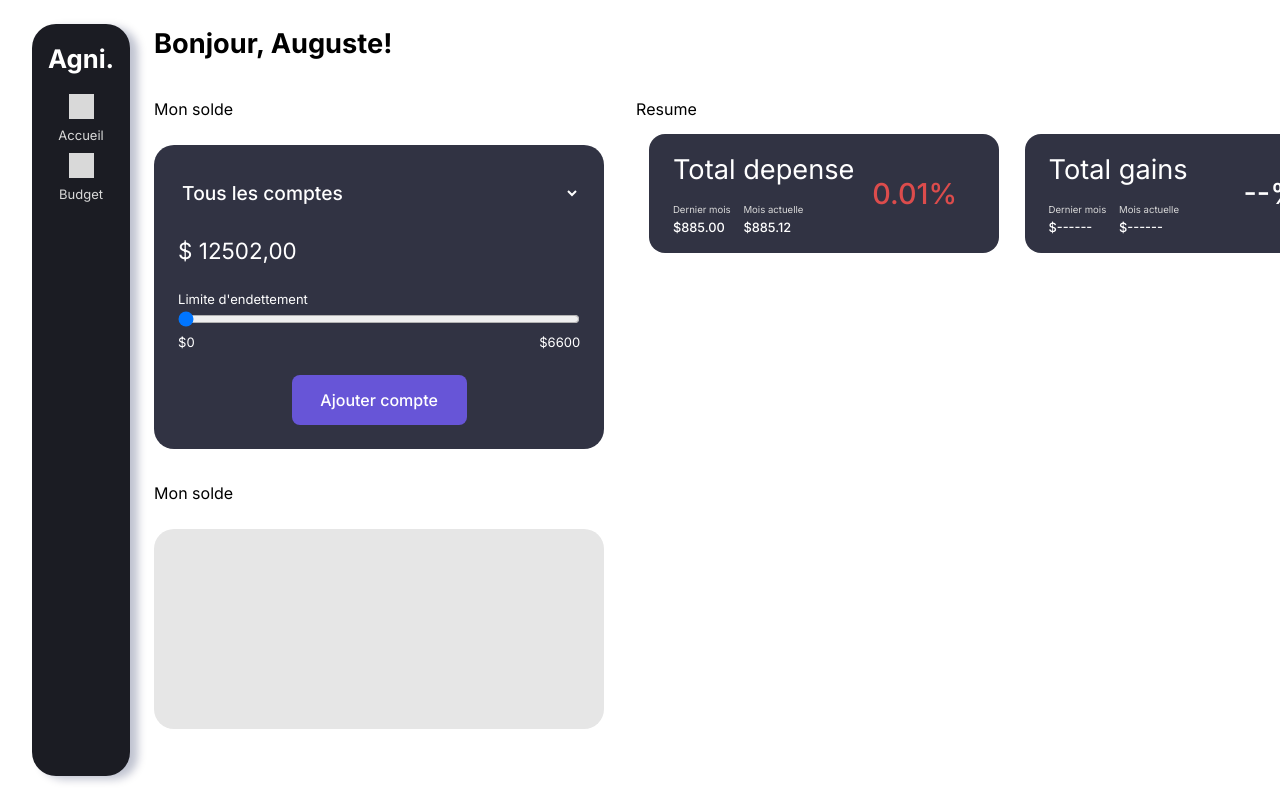
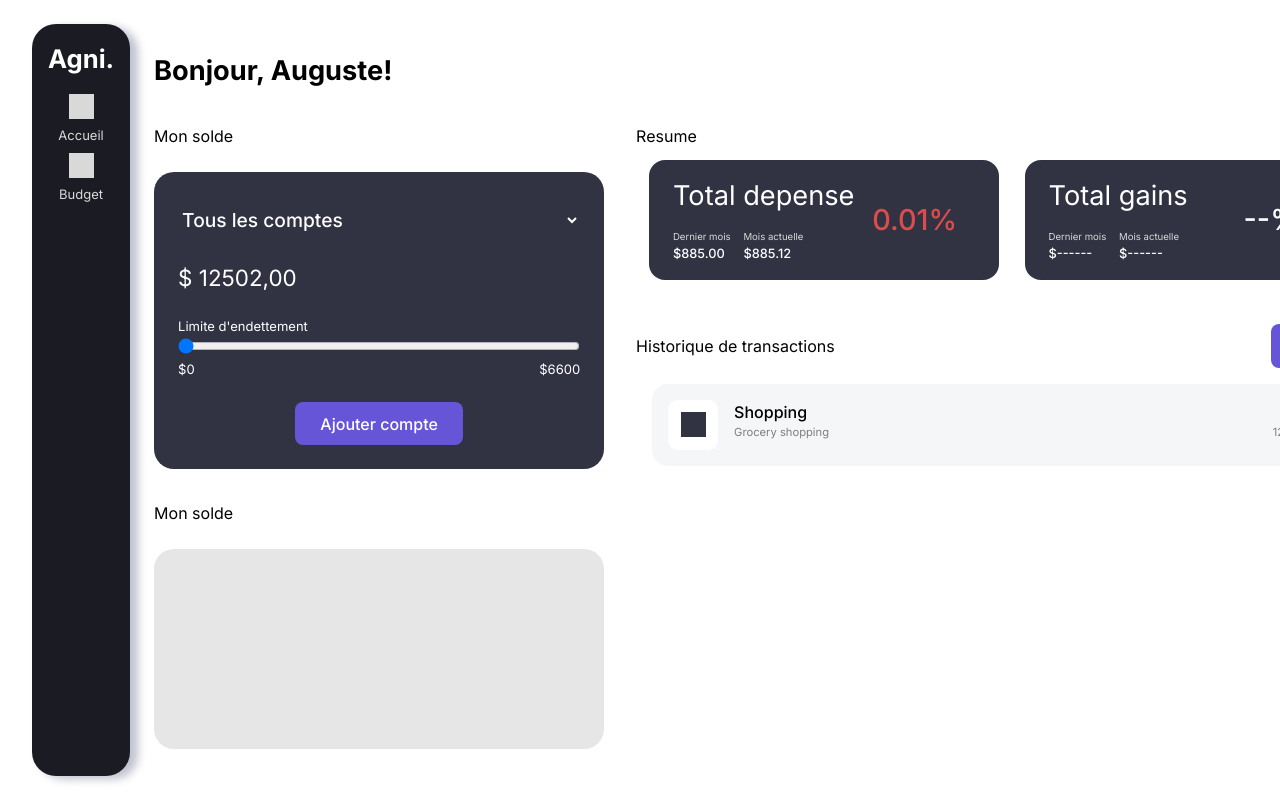
Before and after one commit to xx-code/money-management-app, a Next.js app in the folder frontend/: page /dashboard/home in a window 1280 px wide. Shown: the top 800 px of the page. Built offline with nearby package versions, Linux system fonts and the light colour scheme.

Commit message:
add dashbord resume

```diff
--- a/frontend/src/app/components/button/index.css
+++ b/frontend/src/app/components/button/index.css
@@ -1,5 +1,5 @@
 .button-custom {
-    padding: 0.8em 1.8em;
+    padding: 0.6em 1.6em;
     font-weight: 500;
     border-radius: 0.5em;
 }
--- /dev/null
+++ b/frontend/src/app/components/cardTransaction/index.css
@@ -0,0 +1,66 @@
+.card-transaction {
+    margin: 1rem;
+}
+
+.card-transaction .card-transaction-content {
+    border-radius: 1em;
+    padding: 1em;
+    background-color: #F5F6F8;
+    display: flex;
+    justify-content: space-between;
+}
+
+.card-transaction .card-transaction-content .card-transction-content-icon {
+    display: flex;
+}
+
+.card-transaction .card-transaction-content .card-transaction-icon {
+    margin-right: 1rem;
+}
+
+.card-transaction .card-transaction-content .card-transaction-icon .icon {
+    width: 50px;
+    height: 50px;
+    background-color: white;
+    border-radius: 0.6em;
+
+    display: flex;
+    justify-content: center;
+    align-items: center;
+}
+
+.card-transaction .card-transaction-content .card-transaction-icon .icon .icon-in {
+    width: 25px;
+    height: 25px;
+    background-color: #313343;
+}
+
+.card-transaction .card-transaction-content .card-transaction-info {
+
+}
+
+.card-transaction .card-transaction-content .card-transaction-info h3 {
+    font-size: 1em;
+    font-weight: 500;
+}
+
+.card-transaction .card-transaction-content .card-transaction-info p {
+    font-size: 0.7em;
+    color:#7E7E7E;
+}
+
+.card-transaction .card-transaction-content .card-transaction-price {
+    display: flex;
+    flex-direction: column;
+    align-items: center;
+}
+
+.card-transaction .card-transaction-content .card-transaction-price h4 {
+    font-size: 1em;
+    font-weight: 500;
+}
+
+.card-transaction .card-transaction-content .card-transaction-price h5 {
+    font-size: 0.7em;
+    color:#7E7E7E;
+}
--- /dev/null
+++ b/frontend/src/app/components/cardTransaction/index.tsx
@@ -0,0 +1,26 @@
+import './index.css';
+
+export default function CardTransaction() {
+    return (
+        <div className="card-transaction">
+            <div className="card-transaction-content">
+                <div className='card-transction-content-icon'>
+                    <div className="card-transaction-icon">
+                        <div className="icon">
+                            <div className="icon-in"></div>
+                        </div>
+                    </div>
+                    <div className="card-transaction-info">
+                        <h3>Shopping</h3>
+                        <p>Grocery shopping</p>
+                    </div>
+                </div>
+
+                <div className="card-transaction-price">
+                    <h4>-$150</h4>
+                    <h5>12 August 2023</h5>
+                </div>
+            </div>
+        </div>
+    )
+}
--- /dev/null
+++ b/frontend/src/app/dashboard/home/listTransaction.tsx
@@ -0,0 +1,12 @@
+import CardTransaction from '@/app/components/cardTransaction';
+import './listTransaction.css';
+
+export default function ListTransaction({transactions} : {transactions: Array<any>}) {
+    return (
+        <div>
+            {
+                transactions.map((key, transaction) => <CardTransaction />)
+            }
+        </div>
+    )
+}
--- a/frontend/src/app/dashboard/home/page.tsx
+++ b/frontend/src/app/dashboard/home/page.tsx
@@ -2,6 +2,8 @@ import Title from "@/app/components/title";
 import CardResumeHome from "./cardResumeHome";
 import { CardResumeSpend } from "./cardResumeSpend";
 import CardStat from "./cardStats";
+import Button from "@/app/components/button";
+import ListTransaction from "./listTransaction";
 
 export default function Home() {
     return (
@@ -17,6 +19,14 @@ export default function Home() {
                         <CardResumeSpend title="Total depense" last_month="885.00" current_month="885.12"/>
                         <CardResumeSpend title="Total gains"/>
                     </div>
+
+                    <div style={{marginTop: '2em'}}>
+                        <div className="flex justify-between items-center">
+                            <Title value="Historique de transactions" />
+                            <Button title="Voir tout" backgroundColor="#6755D7" colorText="white" />
+                        </div>
+                        <ListTransaction transactions={[1]} />
+                    </div>
                 </div>
             </div>
         </div>
--- a/frontend/src/app/dashboard/layout.tsx
+++ b/frontend/src/app/dashboard/layout.tsx
@@ -7,13 +7,15 @@ export default function DashboardLayout({
   }: {
     children: React.ReactNode
   }) {
-    return <div id='dashboard' className="flex" style={{height: '100vh', padding: '1.5em 2em'}}>
+    return (
+       <div id='dashboard' className="flex" style={{height: '100vh', padding: '1.5em 2em'}}>
             <div className="container-left">
                 <Nav />
             </div>
-        <div className="container-right">
+            <div className="container-right place-content-center">
                 <TopNav />
                 {children}
             </div>
         </div>
+    )
   }
```
Also changed, not shown: frontend/src/app/dashboard/home/listTransaction.css (added). Lines whose indentation alone changed are shown as unchanged.
